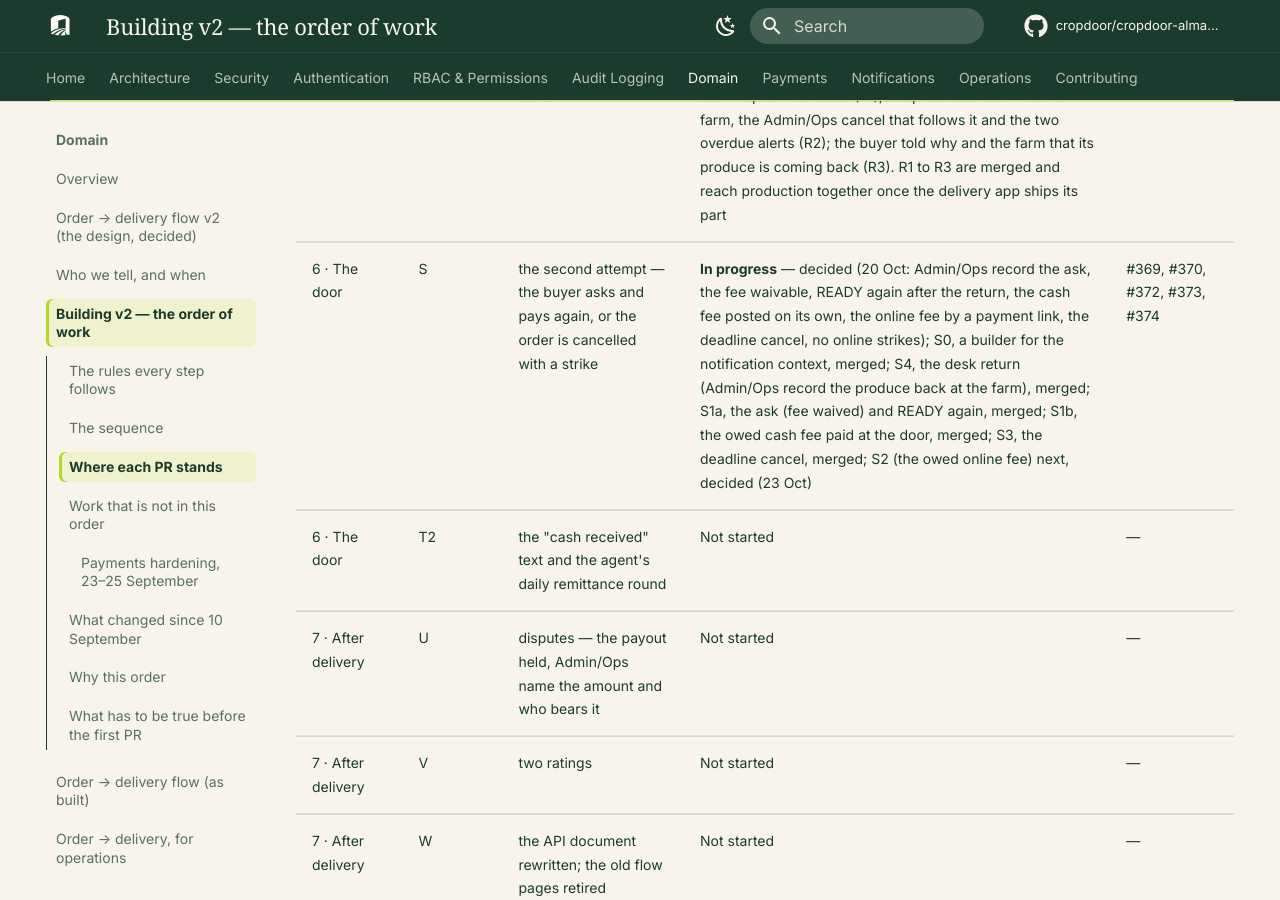
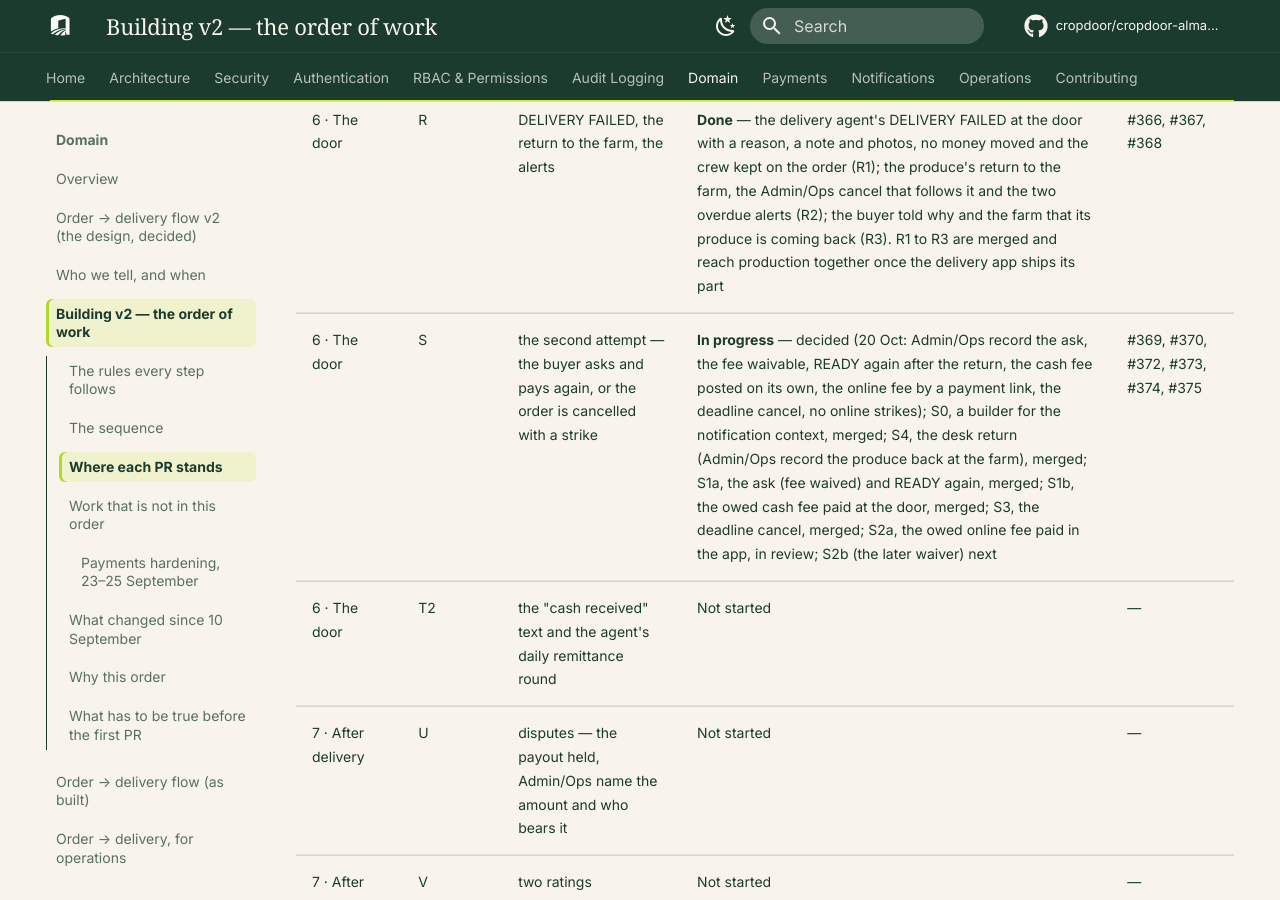
Before and after one commit to cropdoor/cropdoor-almanac, an MkDocs documentation site: the page built from docs/domain/order-delivery-flow-v2-build-order.md, in a window 1280 px wide and 900 px high, scrolled down 8862 px. Built offline with MkDocs 1.6.1 and Material for MkDocs 9.7.7, drawn with Linux system fonts in a browser that asks for light colours; some web fonts are replaced; comment, search, counter and statistics services are not loaded.

Commit message:
build order: S2a, the owed online fee, in review (#375)

```diff
--- a/docs/domain/order-delivery-flow-v2-build-order.md
+++ b/docs/domain/order-delivery-flow-v2-build-order.md
@@ -79,7 +79,7 @@ The one place that says what is finished. A PR is **Done** only once it is merge
 | 6 · The door | P | the handoff code — sent at placement, verified at the door with no signal | **Done** — the code sent at placement and checked online at the door on every order, with try limits, resend, "buyer has no code" and the Admin/Ops list; the no-signal door waits for the mobile apps (CTO, 17 Oct) | #364 |
 | 6 · The door | Q | the delivery photo, required | **Done** — 1–3 photos of the produce required at the door, stored in the private evidence bucket, shown to Admin/Ops and to the Buyer once delivered | #365 |
 | 6 · The door | R | DELIVERY FAILED, the return to the farm, the alerts | **Done** — the delivery agent's DELIVERY FAILED at the door with a reason, a note and photos, no money moved and the crew kept on the order (R1); the produce's return to the farm, the Admin/Ops cancel that follows it and the two overdue alerts (R2); the buyer told why and the farm that its produce is coming back (R3). R1 to R3 are merged and reach production together once the delivery app ships its part | #366, #367, #368 |
-| 6 · The door | S | the second attempt — the buyer asks and pays again, or the order is cancelled with a strike | **In progress** — decided (20 Oct: Admin/Ops record the ask, the fee waivable, READY again after the return, the cash fee posted on its own, the online fee by a payment link, the deadline cancel, no online strikes); S0, a builder for the notification context, merged; S4, the desk return (Admin/Ops record the produce back at the farm), merged; S1a, the ask (fee waived) and READY again, merged; S1b, the owed cash fee paid at the door, merged; S3, the deadline cancel, merged; S2 (the owed online fee) next, decided (23 Oct) | #369, #370, #372, #373, #374 |
+| 6 · The door | S | the second attempt — the buyer asks and pays again, or the order is cancelled with a strike | **In progress** — decided (20 Oct: Admin/Ops record the ask, the fee waivable, READY again after the return, the cash fee posted on its own, the online fee by a payment link, the deadline cancel, no online strikes); S0, a builder for the notification context, merged; S4, the desk return (Admin/Ops record the produce back at the farm), merged; S1a, the ask (fee waived) and READY again, merged; S1b, the owed cash fee paid at the door, merged; S3, the deadline cancel, merged; S2a, the owed online fee paid in the app, in review; S2b (the later waiver) next | #369, #370, #372, #373, #374, #375 |
 | 6 · The door | T2 | the "cash received" text and the agent's daily remittance round | Not started | — |
 | 7 · After delivery | U | disputes — the payout held, Admin/Ops name the amount and who bears it | Not started | — |
 | 7 · After delivery | V | two ratings | Not started | — |
```
